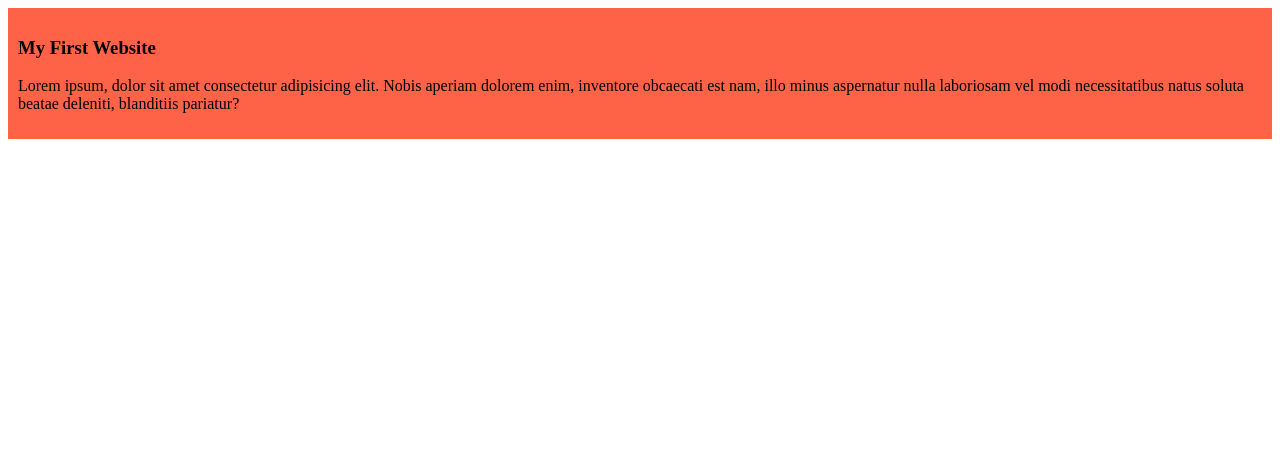
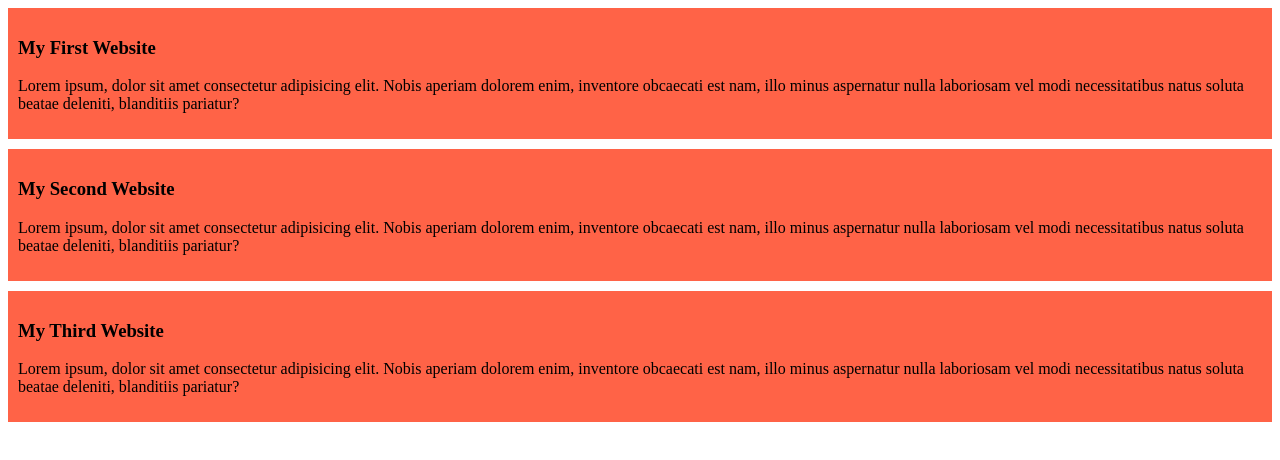
Before and after one commit to Koushik-ts/my-simple-website, a plain HTML site: page index.html in a window 1280 px wide. Drawn offline with Linux system fonts and the light colour scheme.

Commit message:
added the second and the third blog

```diff
--- a/index.html
+++ b/index.html
@@ -11,5 +11,13 @@
         <h3>My First Website</h3>
         <p>Lorem ipsum, dolor sit amet consectetur adipisicing elit. Nobis aperiam dolorem enim, inventore obcaecati est nam, illo minus aspernatur nulla laboriosam vel modi necessitatibus natus soluta beatae deleniti, blanditiis pariatur?</p>
     </div>
+        <div>
+        <h3>My Second Website</h3>
+        <p>Lorem ipsum, dolor sit amet consectetur adipisicing elit. Nobis aperiam dolorem enim, inventore obcaecati est nam, illo minus aspernatur nulla laboriosam vel modi necessitatibus natus soluta beatae deleniti, blanditiis pariatur?</p>
+    </div>
+        <div>
+        <h3>My Third Website</h3>
+        <p>Lorem ipsum, dolor sit amet consectetur adipisicing elit. Nobis aperiam dolorem enim, inventore obcaecati est nam, illo minus aspernatur nulla laboriosam vel modi necessitatibus natus soluta beatae deleniti, blanditiis pariatur?</p>
+    </div>
 </body>
 </html>
--- a/styles/blog.css
+++ b/styles/blog.css
@@ -1,4 +1,5 @@
 div{
     background-color: tomato;
     padding: 10px;
+    margin-bottom: 10px;
 }
```
